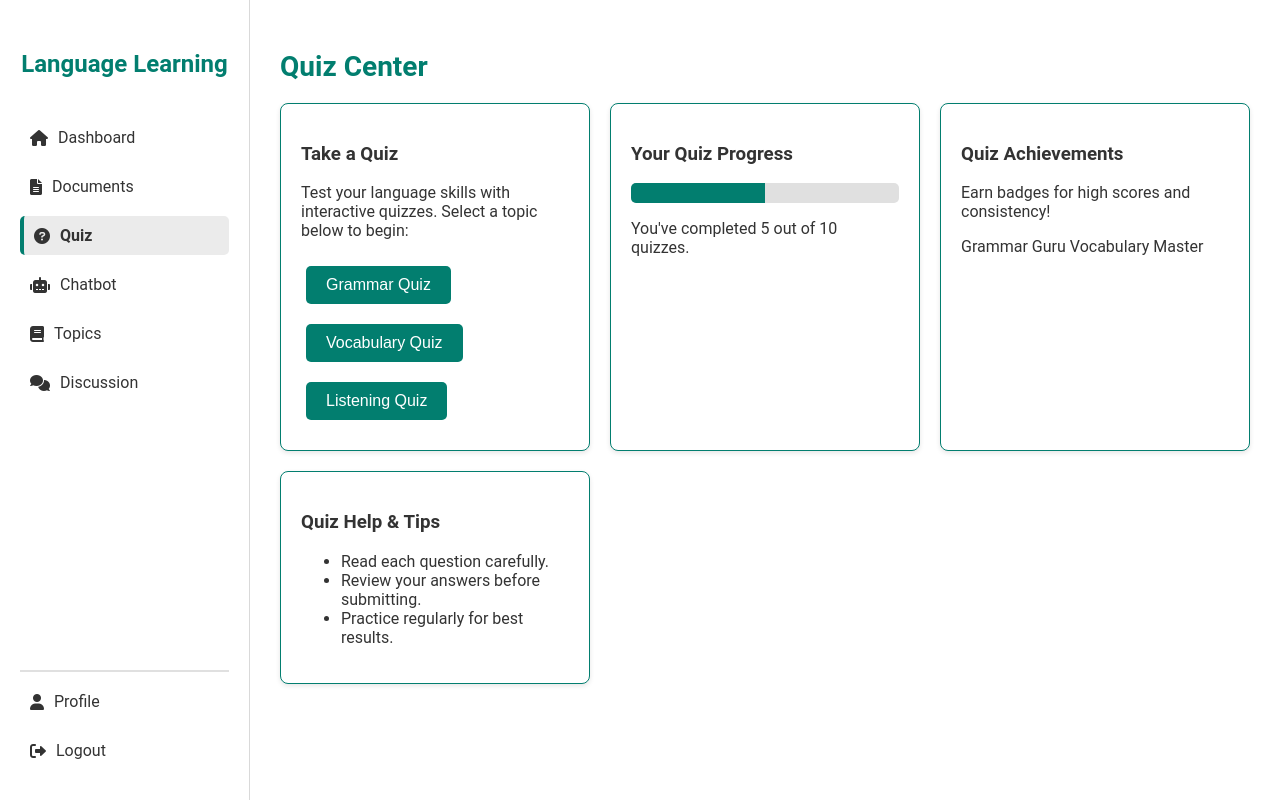
After one commit to mohamedelziat50/language-learning-chatbot-MIU, a PHP site: page /app/views/student/quiz.php in a window 1280 px wide. The commit adds this page. Run offline with PHP 8.4, Linux system fonts and the light colour scheme.

Commit message:
Removed redundant filename to be concise + quiz placeholder page ready

```diff
--- a/app/views/partials/sidebar.php
+++ b/app/views/partials/sidebar.php
@@ -2,15 +2,16 @@
 $currentPage = basename($_SERVER['PHP_SELF']);
 ?>
 <link rel="stylesheet" href="../../../public/css/sidebar.css">
+<link rel="stylesheet" href="https://cdnjs.cloudflare.com/ajax/libs/font-awesome/6.0.0-beta3/css/all.min.css"> <!-- Font Awesome Icons -->
 <div class="sidebar">
     <div class="logo">Language Learning</div>
     <nav id="sidebar-nav">
         <div class="top-links">
-            <a href="student_dashboard.php"<?php if ($currentPage == 'student_dashboard.php') echo ' class="active"'; ?>><i class="fas fa-home"></i> Dashboard</a>
-            <a href="student_docs.php"<?php if ($currentPage == 'student_docs.php') echo ' class="active"'; ?>><i class="fas fa-file-alt"></i> Docs</a>
+            <a href="dashboard.php"<?php if ($currentPage == 'dashboard.php') echo ' class="active"'; ?>><i class="fas fa-home"></i> Dashboard</a>
+            <a href="docs.php"<?php if ($currentPage == 'docs.php') echo ' class="active"'; ?>><i class="fas fa-file-alt"></i> Documents</a>
+            <a href="quiz.php"<?php if ($currentPage == 'quiz.php') echo ' class="active"'; ?>><i class="fas fa-question-circle"></i> Quiz</a>
             <a href="#"<?php if ($currentPage == 'chatbot.php') echo ' class="active"'; ?>><i class="fas fa-robot"></i> Chatbot</a>
             <a href="#"<?php if ($currentPage == 'topics.php') echo ' class="active"'; ?>><i class="fas fa-book"></i> Topics</a>
-            <a href="#"<?php if ($currentPage == 'student_quiz.php') echo ' class="active"'; ?>><i class="fas fa-question-circle"></i> Quiz</a>
             <a href="#"<?php if ($currentPage == 'discussion.php') echo ' class="active"'; ?>><i class="fas fa-comments"></i> Discussion</a>
         </div>
         <div class="bottom-links">
--- a/app/views/student/student_dashboard.php
+++ b/app/views/student/dashboard.php
@@ -4,7 +4,6 @@
     <meta charset="UTF-8">
     <meta name="viewport" content="width=device-width, initial-scale=1.0">
     <title>Student Dashboard</title>
-    <link rel="stylesheet" href="https://cdnjs.cloudflare.com/ajax/libs/font-awesome/6.0.0-beta3/css/all.min.css">
     <link rel="stylesheet" href="../../../public/css/student/student.css">
 </head>
 <body>
--- a/app/views/student/student_docs.php
+++ b/app/views/student/docs.php
@@ -4,7 +4,6 @@
     <meta charset="UTF-8">
     <meta name="viewport" content="width=device-width, initial-scale=1.0">
     <title>Docs</title>
-    <link rel="stylesheet" href="https://cdnjs.cloudflare.com/ajax/libs/font-awesome/6.0.0-beta3/css/all.min.css">
     <link rel="stylesheet" href="../../../public/css/student/student.css">
 </head>
 <body>
--- /dev/null
+++ b/app/views/student/quiz.php
@@ -0,0 +1,45 @@
+<!DOCTYPE html>
+<html lang="en">
+<head>
+    <meta charset="UTF-8">
+    <meta name="viewport" content="width=device-width, initial-scale=1.0">
+    <title>Quiz</title>
+    <link rel="stylesheet" href="../../../public/css/student/student.css">
+</head>
+<body>
+    <?php include '../partials/sidebar.php'; ?>
+    <div class="main-content">
+        <div class="header">Quiz Center</div>
+        <div class="card-container">
+            <div class="card">
+                <h3>Take a Quiz</h3>
+                <p>Test your language skills with interactive quizzes. Select a topic below to begin:</p>
+                <button class="button-primary">Grammar Quiz</button>
+                <button class="button-primary">Vocabulary Quiz</button>
+                <button class="button-primary">Listening Quiz</button>
+            </div>
+            <div class="card">
+                <h3>Your Quiz Progress</h3>
+                <div class="progress-bar">
+                    <div class="progress" style="width: 50%;"></div>
+                </div>
+                <p>You've completed 5 out of 10 quizzes.</p>
+            </div>
+            <div class="card">
+                <h3>Quiz Achievements</h3>
+                <p>Earn badges for high scores and consistency!</p>
+                <span class="badge">Grammar Guru</span>
+                <span class="badge">Vocabulary Master</span>
+            </div>
+            <div class="card">
+                <h3>Quiz Help & Tips</h3>
+                <ul>
+                    <li>Read each question carefully.</li>
+                    <li>Review your answers before submitting.</li>
+                    <li>Practice regularly for best results.</li>
+                </ul>
+            </div>
+        </div>
+    </div>
+</body>
+</html>
--- a/public/css/student/student.css
+++ b/public/css/student/student.css
@@ -1,3 +1,5 @@
+/* THIS FILE IS FOR THE STRUCTURE OF ANY STUDENT DASHBOARD PAGE, CREATE DIFF. CSS FILES FOR NEW PAGES */
+
 :root {
     --button-primary-background-default: #027e6f;
     --button-primary-background-hover: #016a5e;
```
